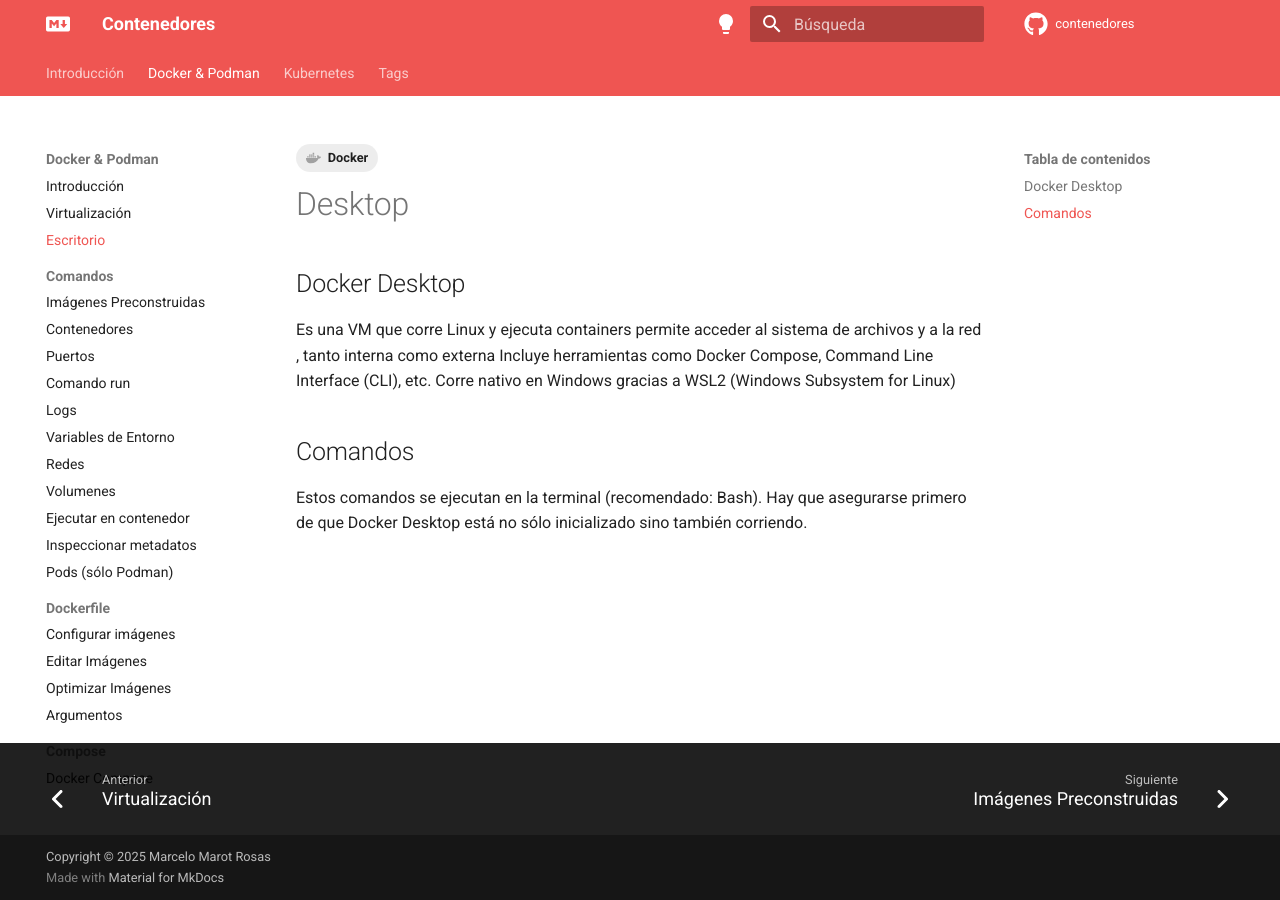
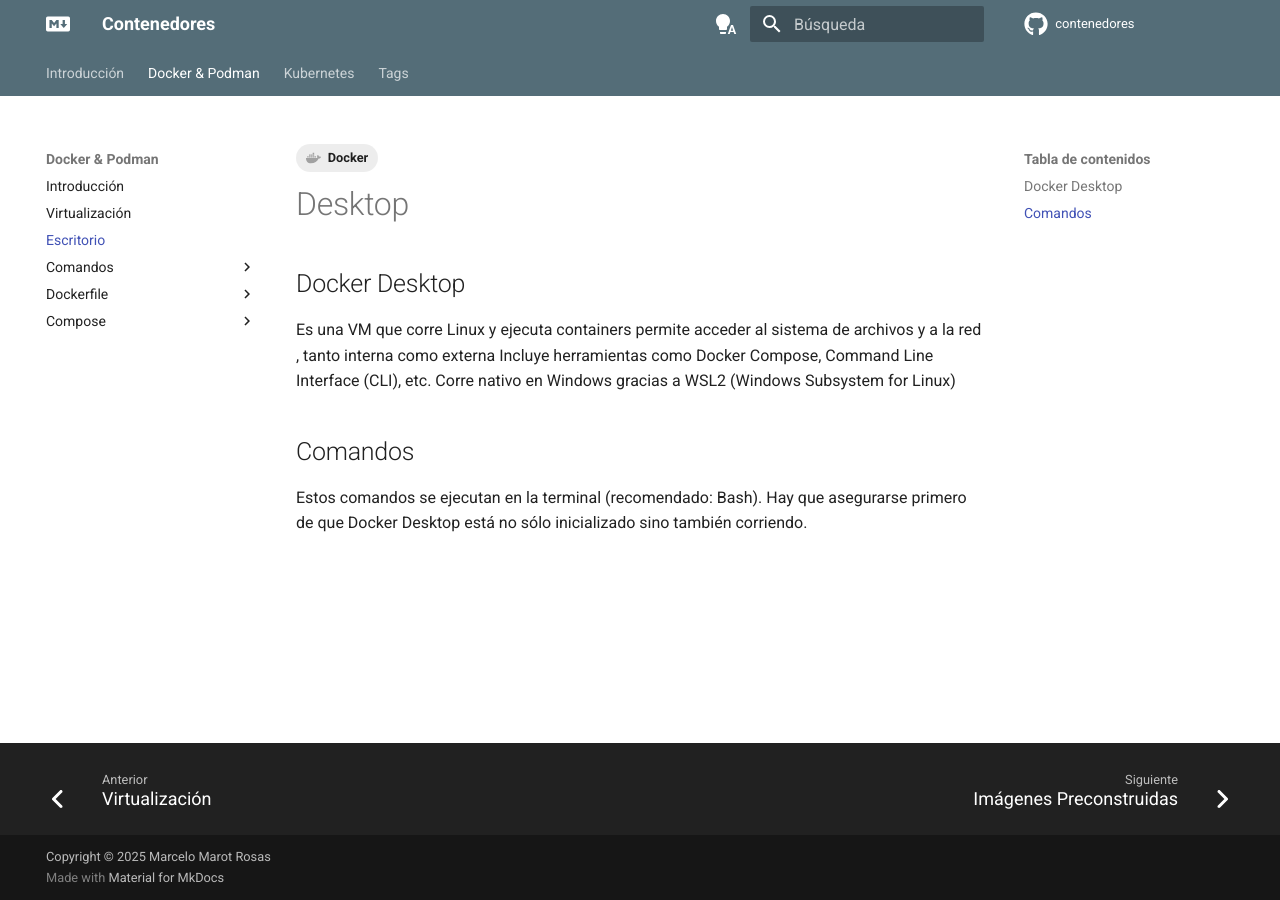
Before and after one commit to alejrot/contenedores, an MkDocs documentation site: the page built from docs/docker/03_desktop.md, in a window 1280 px wide. Built offline with MkDocs 1.6.1 and Material for MkDocs 9.7.7, drawn with Linux system fonts in a browser that asks for light colours; plug-ins that fetch from the network failed and are left out; comment, search, counter and statistics services are not loaded.

Commit message:
Mkdocs: formato cambiado - seccion de Compose agregada

```diff
--- a/mkdocs.yml
+++ b/mkdocs.yml
@@ -72,10 +72,10 @@
     # pestañas de contenido
     - navigation.tabs
     # - navigation.tabs.sticky
-    - navigation.sections
+    # - navigation.sections
     # - navigation.expand
     # - navigation.prune
-    # - navigation.indexes
+    - navigation.indexes
     - toc.follow
     # - toc.integrate   # integra indice derecho (secciones) adentro del izquierdo (rutas)
     - navigation.top  # boton emergente para volver al inicio  - aparece al intentar subir con el scroll
@@ -92,30 +92,31 @@
 
 
   # soporte de idiomas
-  language: es    # Idioma predefinido
-  # direction: ltr
-
-
-  # Opciones de temas y colores
+  language: es
+  # Modos para la pagina
   palette:
-    # Cambio de paleta al modo claro
+    # Modo automático
+    - media: "(prefers-color-scheme)"
+      toggle:
+        icon: material/lightbulb-auto
+        name: Cambia al modo claro
+    # Modo claro
     - media: "(prefers-color-scheme: light)"
       scheme: default
       toggle:
         icon: material/lightbulb
         name: Cambia al modo oscuro
-      # primary: indigo
-      # accent: blue
-      primary: red
-      accent: orange
-    # Cambio de paleta al modo oscuro
+      primary: blue grey
+      accent: blue
+    # Modo oscuro
     - media: "(prefers-color-scheme: dark)"
       scheme: slate
       toggle:
         icon: material/lightbulb-outline
-        name: Cambia al modo claro      # mensaje
-      primary: red
-      accent: orange
+        name: Cambia al modo automático
+      primary: blue grey
+      accent: blue
+
 
 markdown_extensions:
   # "advertencias"
@@ -262,6 +263,16 @@
       - docker/dockerfile/argumentos.md
 
     - Compose:
+      - docker/compose/index.md
+      - docker/compose/basico.md
+      - docker/compose/comandos.md
+      - docker/compose/instalacion.md
+      - docker/compose/networks.md
+      - docker/compose/resumen.md
+      # - docker/compose/.md
+      # - docker/compose/.md
+
+
       - Docker Compose:     docker/compose/compose.md
 
 
```
